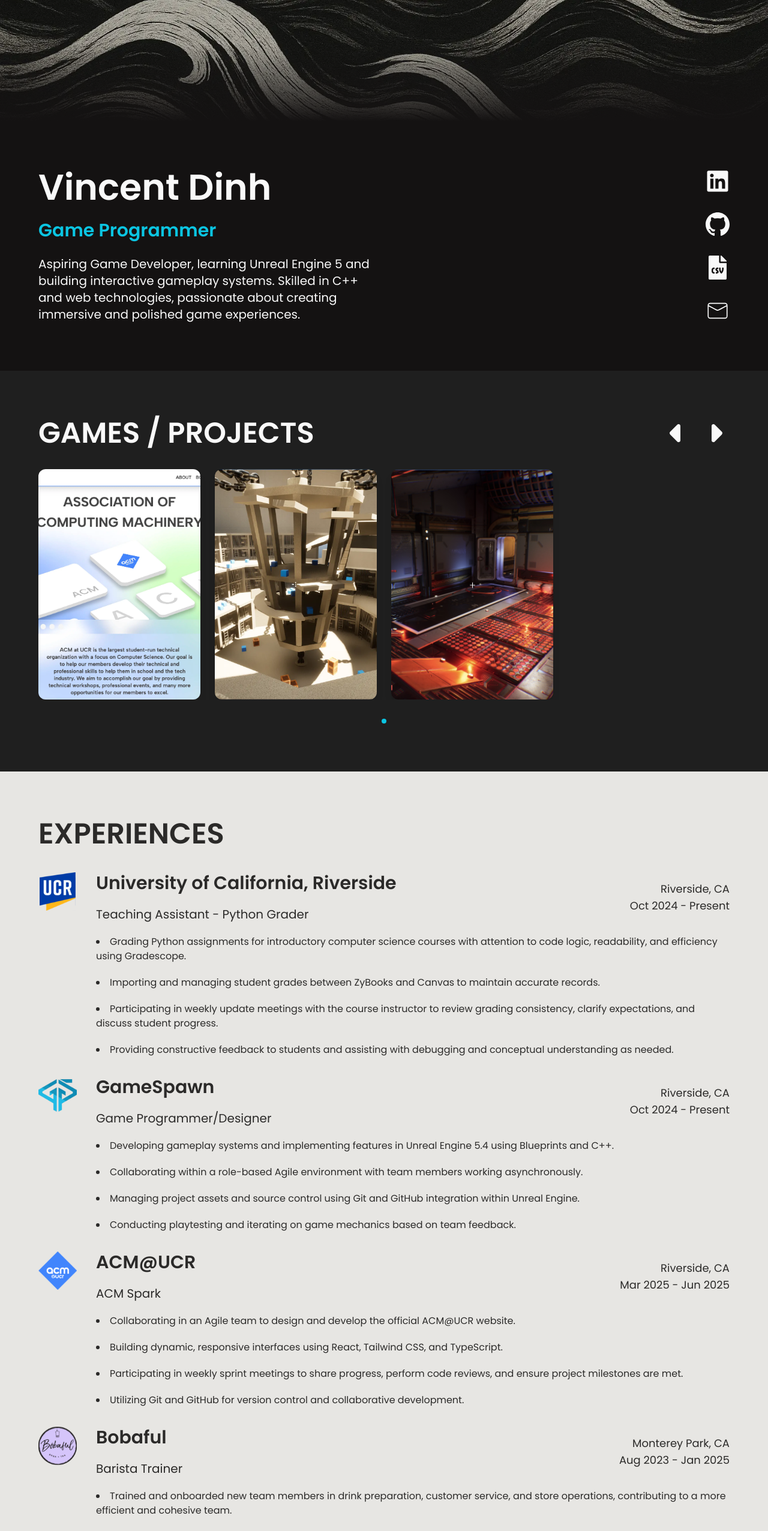
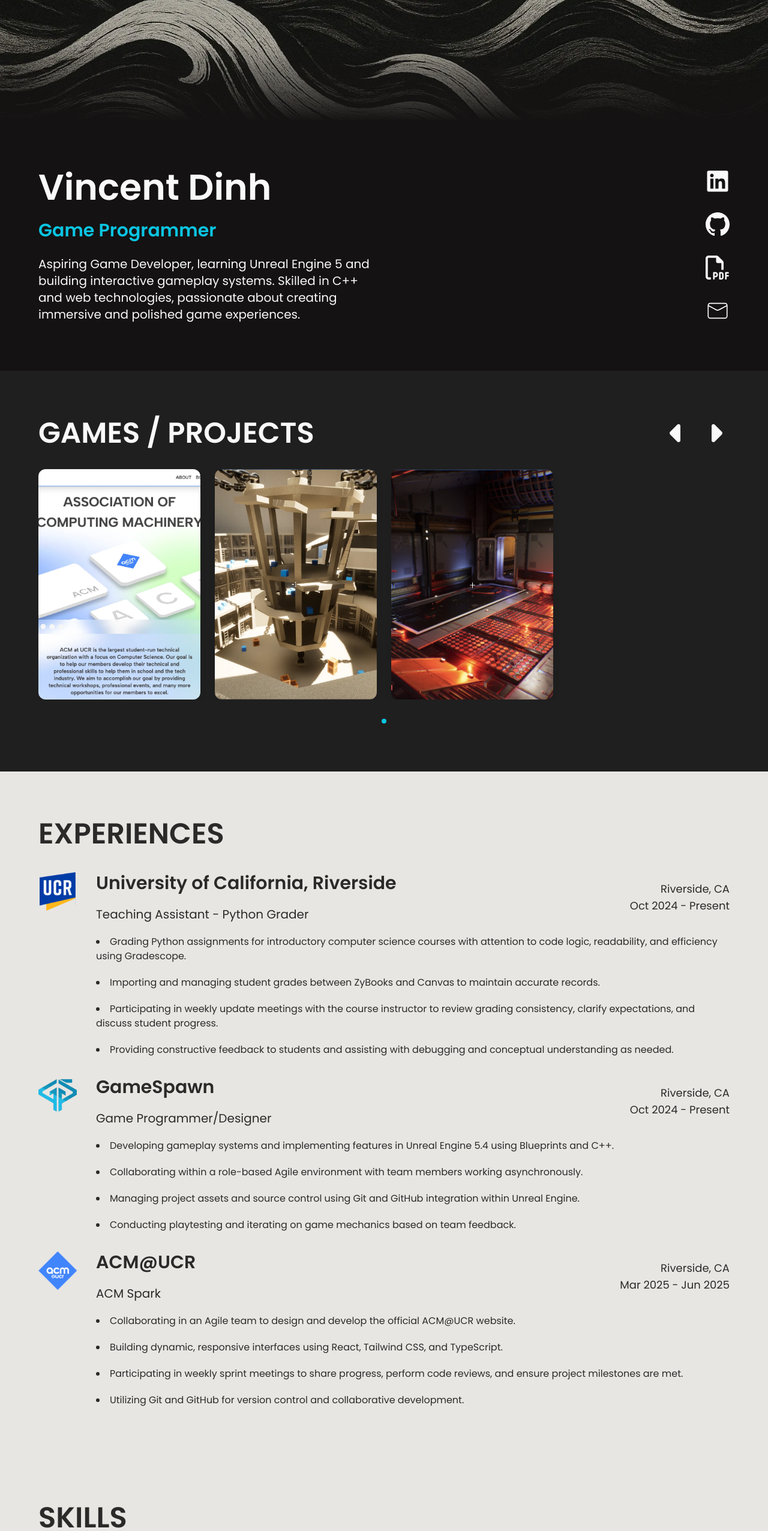
Before and after one commit to vinceednh/vinceednh.github.io, a Next.js app: page / in a window 1280 px wide. Shown: the part 234-2786 px from the top of the page at 60% size. Built offline with nearby package versions, Linux system fonts and the light colour scheme.

Commit message:
Normalize line endings and stage changes

```diff
--- a/src/components/footer.tsx
+++ b/src/components/footer.tsx
@@ -4,7 +4,7 @@
       <div className="mx-auto flex max-w-7xl flex-col items-center justify-between px-4 md:flex-row">
         <div className="flex flex-col items-center text-sm">
           <p>&copy; {new Date().getFullYear()} Vincent Dinh</p>
-          <p>Last updated: Oct 2025</p>
+          <p>Last updated: Mar 2026</p>
         </div>
 
         <div className="mt-4 flex space-x-6 md:mt-0">
--- a/src/components/intro.tsx
+++ b/src/components/intro.tsx
@@ -1,8 +1,10 @@
 "use client";
+import React, { useState } from "react";
 import { motion } from "motion/react";
-import { FaLinkedin, FaFileCsv } from "react-icons/fa";
+import { FaLinkedin } from "react-icons/fa";
 import { BsGithub } from "react-icons/bs";
 import { CiMail } from "react-icons/ci";
+import { FaRegFilePdf } from "react-icons/fa6";
 
 const fadeInFromLeft = {
   initial: { opacity: 0, x: -50 },
@@ -11,6 +13,8 @@
 };
 
 const Intro = () => {
+  const [showEmail, setShowEmail] = useState(false);
+
   return (
     <div className="text-white-100 relative flex flex-col items-center justify-between px-8 py-20 md:flex-row md:items-start md:px-16">
       <div className="flex max-w-xl flex-col gap-6">
@@ -36,6 +40,7 @@
       </div>
 
       <div className="mt-8 flex justify-center gap-8 md:mt-0 md:flex-col md:justify-start">
+        {/* LinkedIn */}
         <motion.a
           href="https://linkedin.com/in/vincent-dnh"
           target="_blank"
@@ -46,6 +51,8 @@
         >
           <FaLinkedin size={40} />
         </motion.a>
+
+        {/* GitHub */}
         <motion.a
           href="https://github.com/vinceednh"
           target="_blank"
@@ -56,6 +63,8 @@
         >
           <BsGithub size={40} />
         </motion.a>
+
+        {/* Resume */}
         <motion.a
           href="/resume.pdf"
           target="_blank"
@@ -64,16 +73,26 @@
           {...fadeInFromLeft}
           transition={{ ...fadeInFromLeft.transition, delay: 0.8 }}
         >
-          <FaFileCsv size={40} />
+          <FaRegFilePdf size={40} />
         </motion.a>
-        <motion.a
-          href="mailto:vincent.dinh401@gmail.com"
-          className="text-white-100 transition-colors duration-300 hover:scale-110 hover:text-red-400"
-          {...fadeInFromLeft}
-          transition={{ ...fadeInFromLeft.transition, delay: 0.9 }}
-        >
-          <CiMail size={40} />
-        </motion.a>
+
+        <div className="group relative flex items-center justify-center">
+          <motion.div
+            onClick={() => setShowEmail(!showEmail)}
+            className="text-white-100 cursor-pointer transition-colors duration-300 hover:scale-110 hover:text-red-400"
+            {...fadeInFromLeft}
+            transition={{ ...fadeInFromLeft.transition, delay: 0.9 }}
+          >
+            <CiMail size={40} />
+          </motion.div>
+
+          {/* Tooltip on the left */}
+          <div
+            className={`absolute right-full mr-3 w-max rounded-md bg-white/90 px-3 py-1 text-sm text-black shadow-lg transition-opacity duration-200 ${showEmail ? "opacity-100" : "opacity-0"} group-hover:opacity-100`}
+          >
+            vincent.dinh401@gmail.com
+          </div>
+        </div>
       </div>
     </div>
   );
--- a/src/data/experiences.ts
+++ b/src/data/experiences.ts
@@ -1,7 +1,6 @@
 import acm from "../../public/icons/ACM.svg";
 import gamespawn from "../../public/icons/Gamespawn.svg";
 import ucr from "../../public/icons/UCR.svg";
-import bobaful from "../../public/icons/Bobaful.svg";
 
 const experiences = [
   {
@@ -43,18 +42,6 @@
     ],
     icon: acm,
   },
-  {
-    company: "Bobaful",
-    position: "Barista Trainer",
-    location: "Monterey Park, CA",
-    duration: "Aug 2023 - Jan 2025",
-    description: [
-      "Trained and onboarded new team members in drink preparation, customer service, and store operations, contributing to a more efficient and cohesive team.",
-      "Maintained high-quality standards in beverage crafting and food safety in a fast-paced environment.",
-      "Delivered excellent customer service through clear communication, adaptability, and multitasking during peak hours.",
-    ],
-    icon: bobaful,
-  },
 ];
 
 export default experiences;
--- a/src/data/projects.ts
+++ b/src/data/projects.ts
@@ -35,7 +35,7 @@
     description:
       "A work-in-progress game developed by a team using Unreal Engine blueprints.",
     icons: [SiUnrealengine],
-    github: "https://https://github.com/HiImCVH/Unload",
+    github: "https://github.com/HiImCVH/Unload",
   },
   {
     title: "3D Shooter Game",
```
Also changed, not shown: public/icons/Bobaful.svg (deleted).
